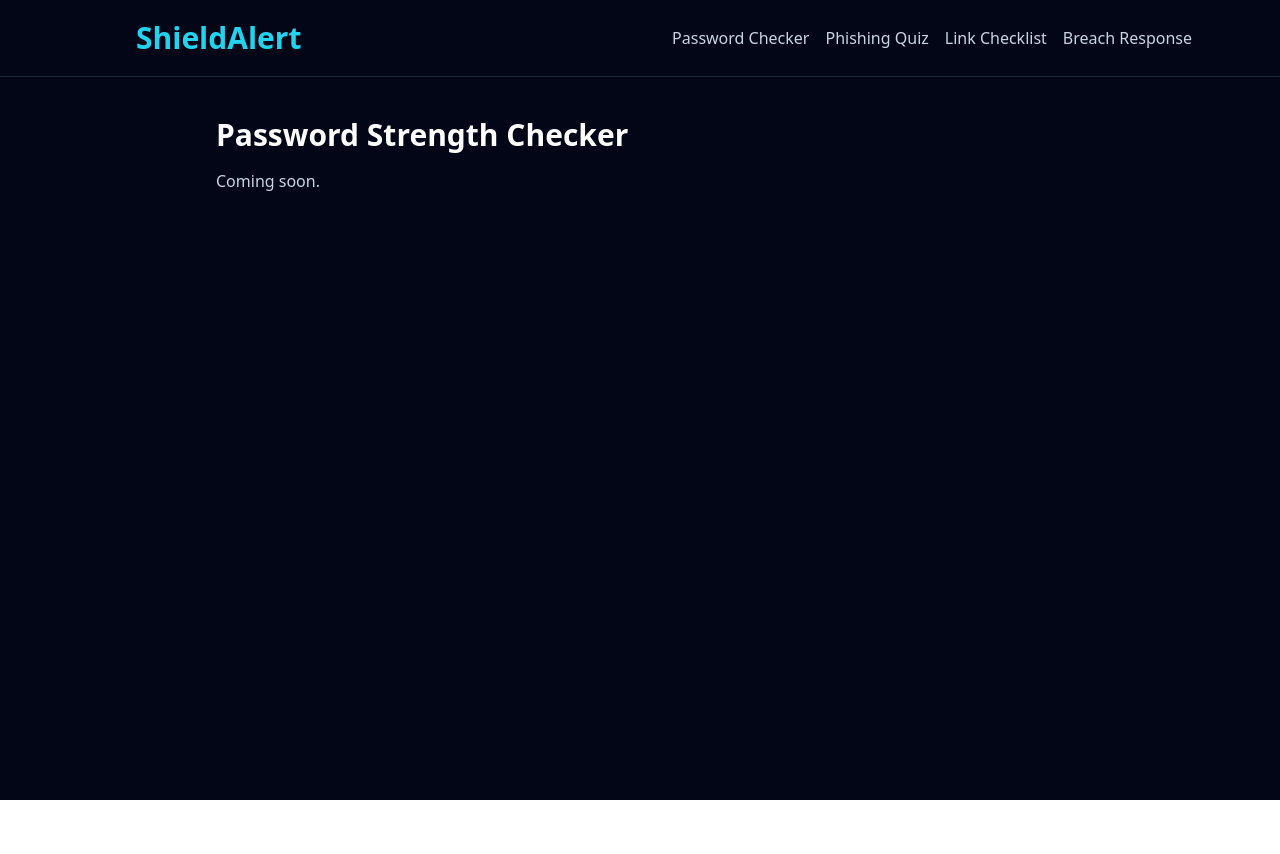
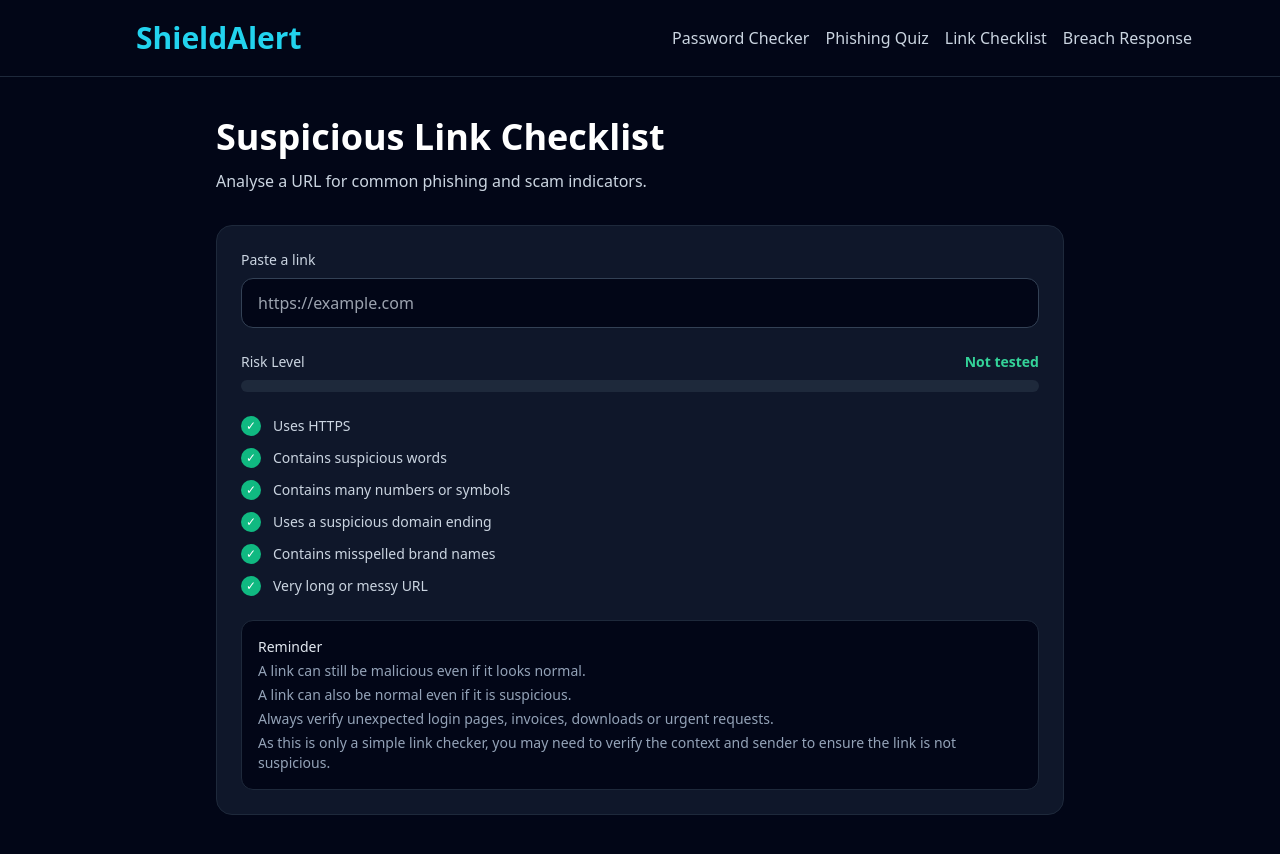
Before and after one commit to thedevarchive/shieldalert-security-dashboard, a Nuxt app: page /suspicious-link in a window 1280 px wide. Before the commit the page ends 800 px from the top, so only its background shows below. Built offline with nearby package versions, Linux system fonts and the light colour scheme; some icons are missing.

Commit message:
Updated UI for link checker

```diff
--- a/app/pages/suspicious-link.vue
+++ b/app/pages/suspicious-link.vue
@@ -1,6 +1,142 @@
 <template>
   <main class="mx-auto max-w-4xl px-6 py-10 text-white">
-    <h1 class="mb-4 text-3xl font-bold">Password Strength Checker</h1>
-    <p class="text-slate-300">Coming soon.</p>
+    <section class="mb-8">
+      <h1 class="mb-3 text-4xl font-bold">
+        Suspicious Link Checklist
+      </h1>
+
+      <p class="text-slate-300">
+        Analyse a URL for common phishing and scam indicators.
+      </p>
+    </section>
+
+    <section class="rounded-2xl border border-slate-800 bg-slate-900 p-6">
+      <label for="link" class="mb-2 block text-sm font-medium text-slate-300">
+        Paste a link
+      </label>
+
+      <input id="link" v-model="link" type="text" placeholder="https://example.com"
+        class="w-full rounded-xl border border-slate-700 bg-slate-950 px-4 py-3 text-white outline-none focus:border-cyan-400" />
+
+      <div class="mt-6">
+        <div class="mb-2 flex items-center justify-between">
+          <span class="text-sm text-slate-300">Risk Level</span>
+
+          <span class="text-sm font-semibold" :class="riskTextClass">
+            {{ riskLabel }}
+          </span>
+        </div>
+
+        <div class="h-3 rounded-full bg-slate-800">
+          <div class="h-3 rounded-full transition-all" :class="riskBarClass" :style="{ width: `${riskScore}%` }" />
+        </div>
+      </div>
+
+      <ul class="mt-6 space-y-3">
+        <li v-for="check in checks" :key="check.label" class="flex items-center gap-3 text-sm">
+          <span class="flex h-5 w-5 items-center justify-center rounded-full text-xs" :class="check.failed
+            ? 'bg-red-500 text-white'
+            : 'bg-emerald-500 text-white'">
+            {{ check.failed ? '!' : '✓' }}
+          </span>
+
+          <span :class="check.failed
+            ? 'text-red-300'
+            : 'text-slate-300'">
+            {{ check.label }}
+          </span>
+        </li>
+      </ul>
+
+      <div class="mt-6 rounded-xl border border-slate-800 bg-slate-950 p-4">
+        <p class="text-sm font-medium text-slate-200">
+          Reminder
+        </p>
+
+        <p class="mt-1 text-sm text-slate-400">
+          A link can still be malicious even if it looks normal.
+        </p>
+
+        <p class="mt-1 text-sm text-slate-400">
+          A link can also be normal even if it is suspicious.
+        </p>
+
+        <p class="mt-1 text-sm text-slate-400">
+          Always verify unexpected login pages, invoices, downloads or urgent requests.
+        </p>
+
+        <p class="mt-1 text-sm text-slate-400">
+          As this is only a simple link checker, you may need to verify the context and sender to ensure the link is not
+          suspicious.
+        </p>
+      </div>
+    </section>
   </main>
 </template>
+
+<script setup lang="ts">
+const link = ref('')
+
+const checks = computed(() => {
+  const value = link.value.toLowerCase()
+
+  return [
+    {
+      label: 'Uses HTTPS',
+      failed: value.length > 0 && !value.startsWith('https://'),
+    },
+    {
+      label: 'Contains suspicious words',
+      failed: /(login|verify|secure|update|banking|confirm)/.test(value),
+    },
+    {
+      label: 'Contains many numbers or symbols',
+      failed: /[\d]{4,}|@|%/.test(value),
+    },
+    {
+      label: 'Uses a suspicious domain ending',
+      failed: /\.(ru|tk|xyz|click|top)/.test(value),
+    },
+    {
+      label: 'Contains misspelled brand names',
+      failed: /(paypa|micr0soft|amaz0n|goog1e)/.test(value),
+    },
+    {
+      label: 'Very long or messy URL',
+      failed: value.length > 80,
+    },
+  ]
+})
+
+const failedChecks = computed(() => {
+  return checks.value.filter((check) => check.failed).length
+})
+
+const riskScore = computed(() => {
+  if (!link.value) return 0
+
+  return Math.min(failedChecks.value * 20, 100)
+})
+
+const riskLabel = computed(() => {
+  if (!link.value) return 'Not tested'
+  if (riskScore.value < 25) return 'No obvious red flags'
+  if (riskScore.value < 50) return 'Some red flags'
+  if (riskScore.value < 75) return 'Many red flags detected'
+  return 'Very suspicious'
+})
+
+const riskBarClass = computed(() => {
+  if (riskScore.value < 25) return 'bg-emerald-400'
+  if (riskScore.value < 50) return 'bg-yellow-400'
+  if (riskScore.value < 75) return 'bg-orange-400'
+  return 'bg-red-500'
+})
+
+const riskTextClass = computed(() => {
+  if (riskScore.value < 25) return 'text-emerald-400'
+  if (riskScore.value < 50) return 'text-yellow-400'
+  if (riskScore.value < 75) return 'text-orange-400'
+  return 'text-red-400'
+})
+</script>
```
